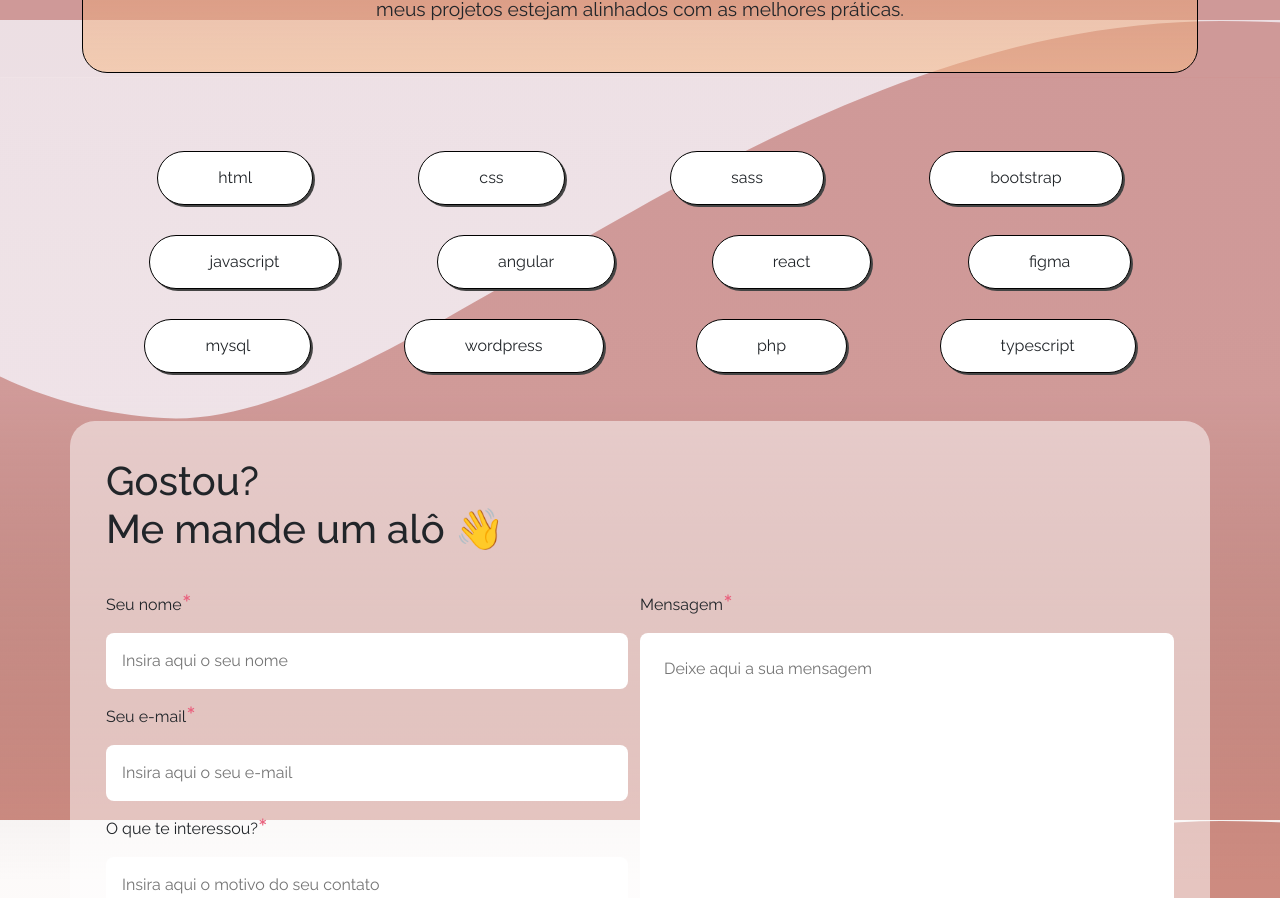
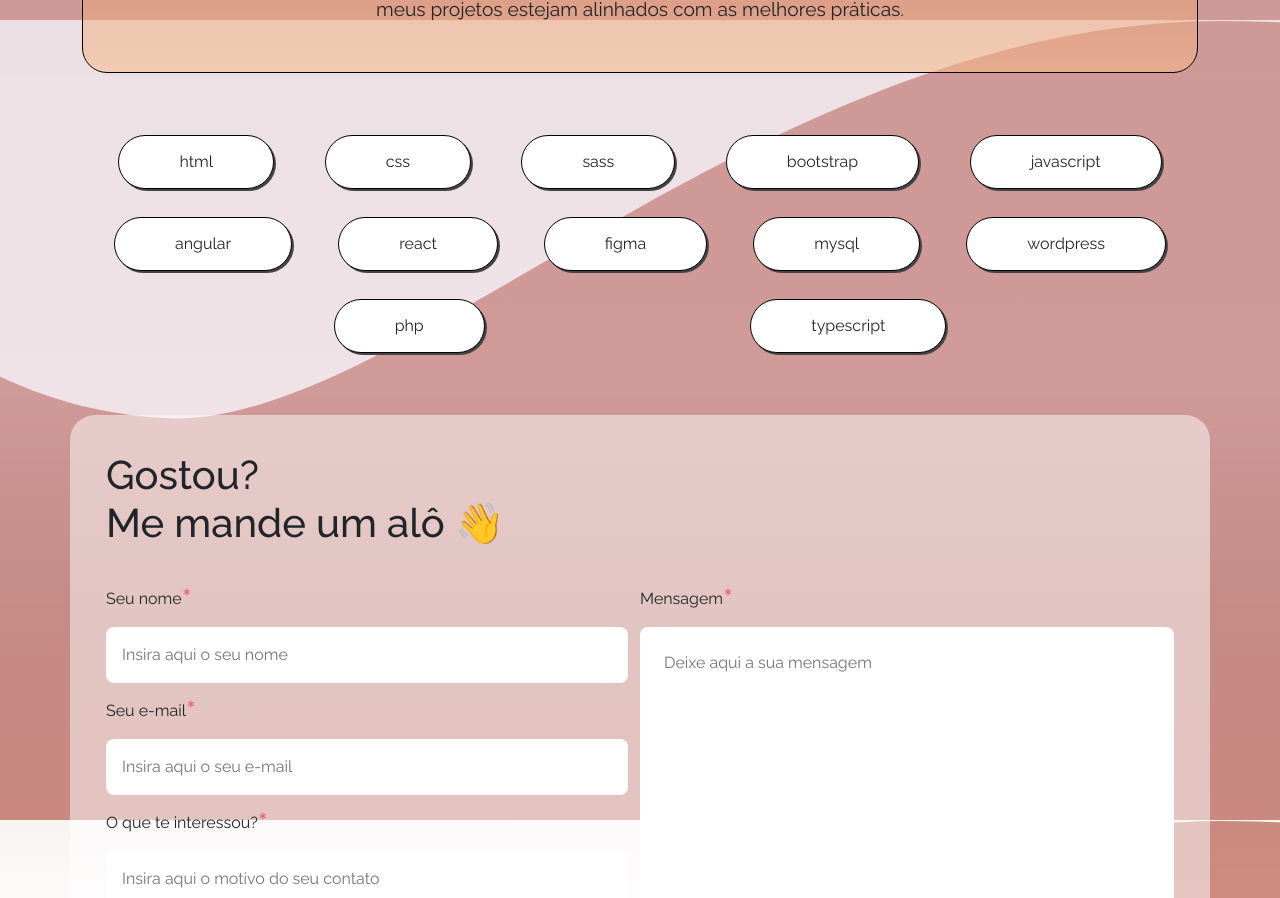
Before and after one commit to raqueldebiase/MeuWebsite, an Angular app: page / in a window 1280 px wide. Shown: the part 1580-2478 px from the top of the page. Built offline with nearby package versions, Linux system fonts and the light colour scheme.

Commit message:
fix tec list

```diff
--- a/src/app/content/content.component.css
+++ b/src/app/content/content.component.css
@@ -54,7 +54,7 @@ h2 {
   border: 1px solid #000;
   padding: 14px 60px;
   border-radius: 50px;
-  margin: 30px 30px 0;
+  margin: 14px;
   box-shadow: 2px 2px #444444;
   background-color: #fff;
 }
```
